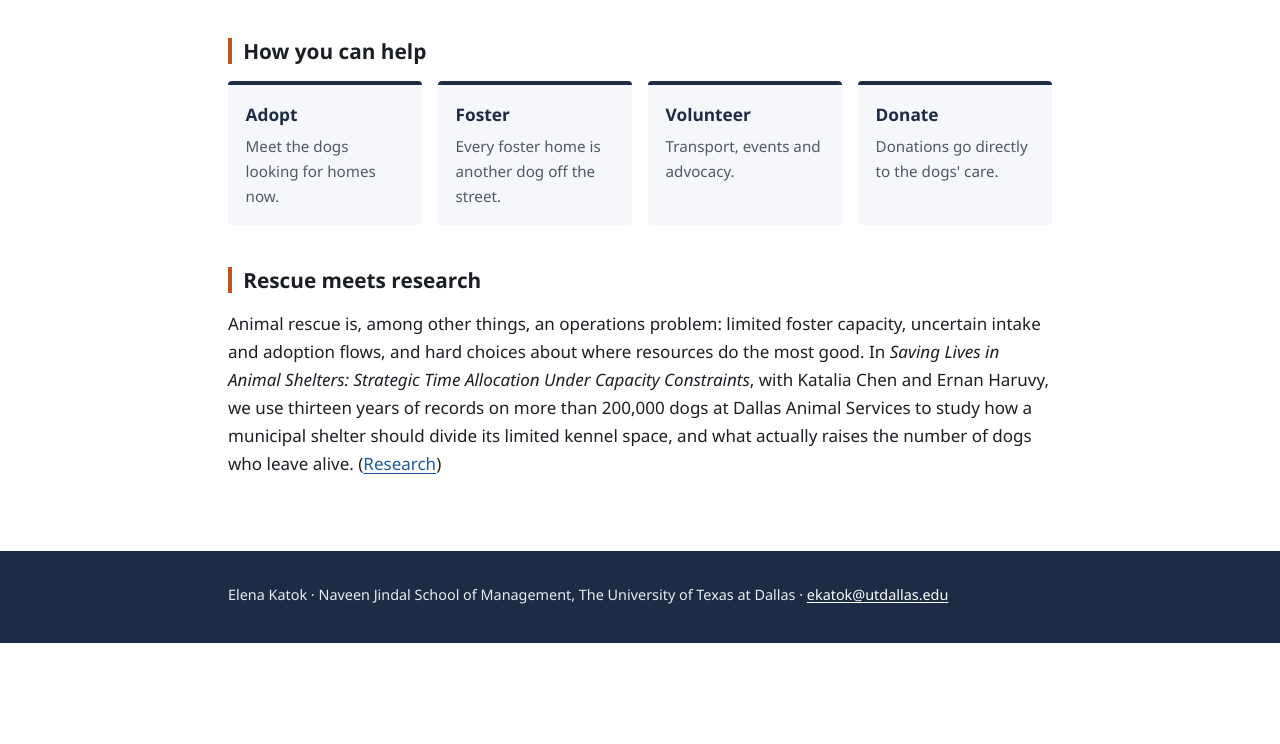
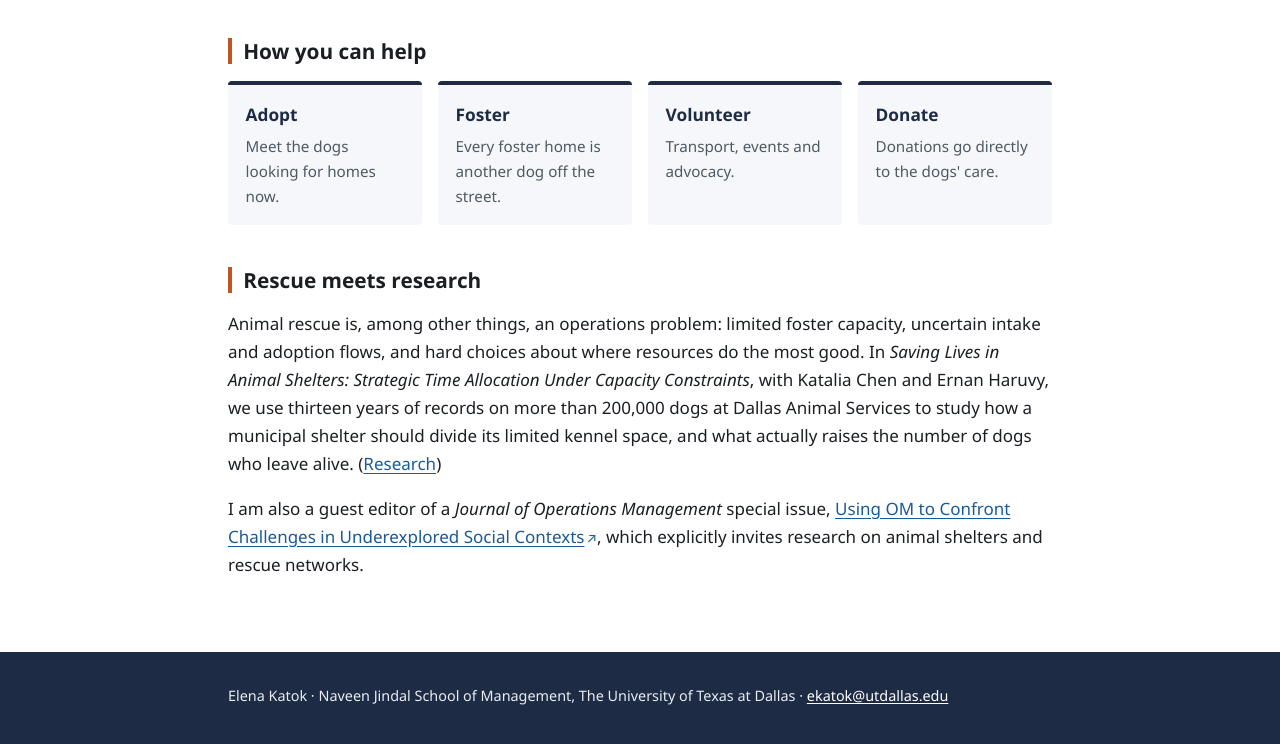
Before and after one commit to elenakatok/elenakatok.github.io, a plain HTML site: page dogs.html in a window 1280 px wide. Shown: the part 1186-1930 px from the top of the page. Before the commit the page ends 1829 px from the top, so only its background shows below. Drawn offline with Linux system fonts and the light colour scheme.

Commit message:
Add JOM special issue (guest editor) with link to the call
Co-Authored-By: Claude Opus 5.5 <noreply@anthropic.com>
Claude-Session: https://claude.ai/code/session_01Hx5fsZamyrFfrwx63zEsR6

```diff
--- a/dogs.html
+++ b/dogs.html
@@ -50,6 +50,7 @@
     <section aria-labelledby="research">
       <h2 id="research">Rescue meets research</h2>
       <p>Animal rescue is, among other things, an operations problem: limited foster capacity, uncertain intake and adoption flows, and hard choices about where resources do the most good. In <em>Saving Lives in Animal Shelters: Strategic Time Allocation Under Capacity Constraints</em>, with Katalia Chen and Ernan Haruvy, we use thirteen years of records on more than 200,000 dogs at Dallas Animal Services to study how a municipal shelter should divide its limited kennel space, and what actually raises the number of dogs who leave alive. (<a href="research.html#working">Research</a>)</p>
+      <p>I am also a guest editor of a <em>Journal of Operations Management</em> special issue, <a href="https://drive.google.com/file/d/1Zh3cgolYM6oKX-n0ieOWSKMdc2IQr0sk/view" target="_blank" rel="noopener">Using OM to Confront Challenges in Underexplored Social Contexts<span class="ext" aria-hidden="true">↗</span><span class="sr-only"> (opens in a new tab)</span></a>, which explicitly invites research on animal shelters and rescue networks.</p>
     </section>
   </main>
   <footer class="site-footer">
```
Also changed, not shown: research.html (+1 -0 lines).
